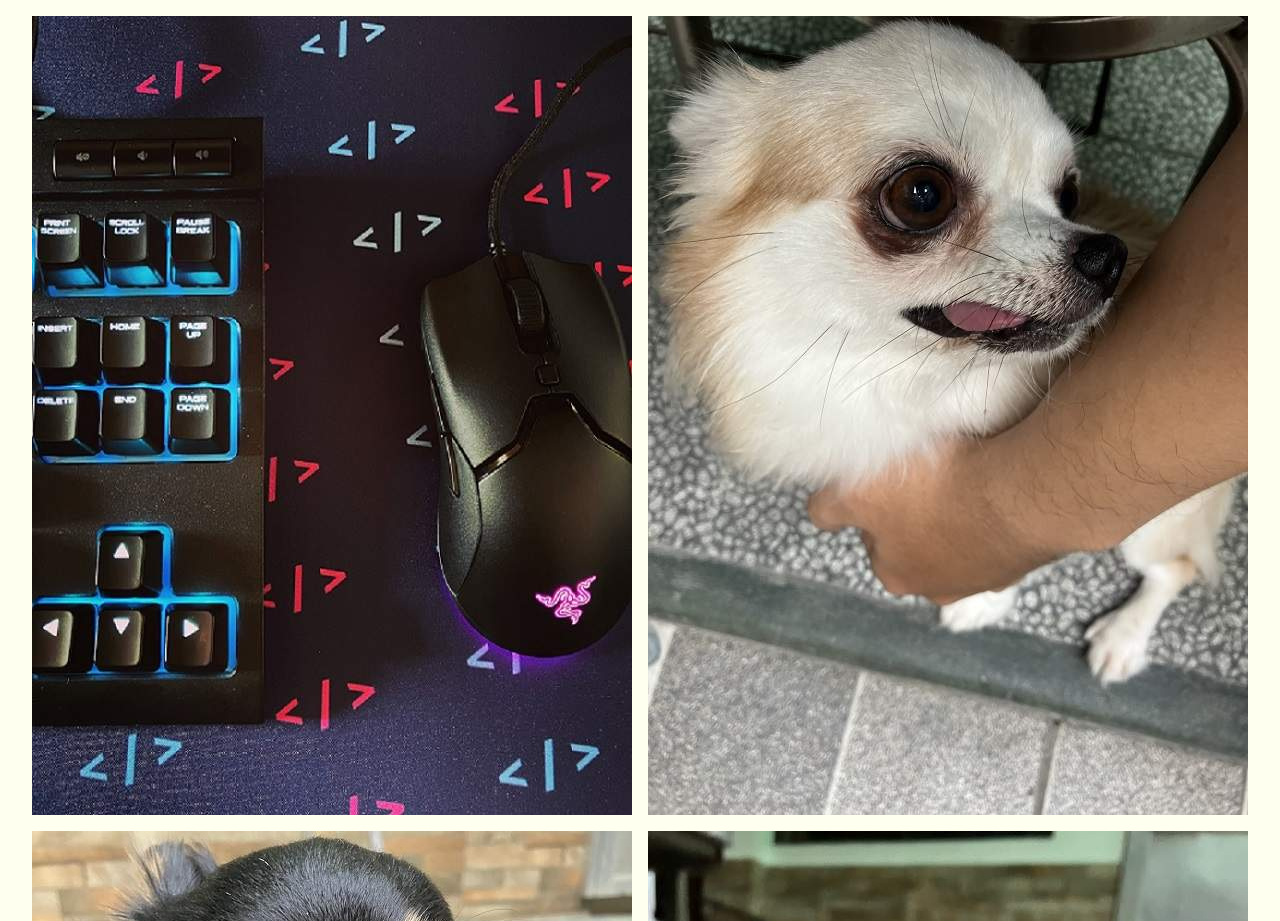
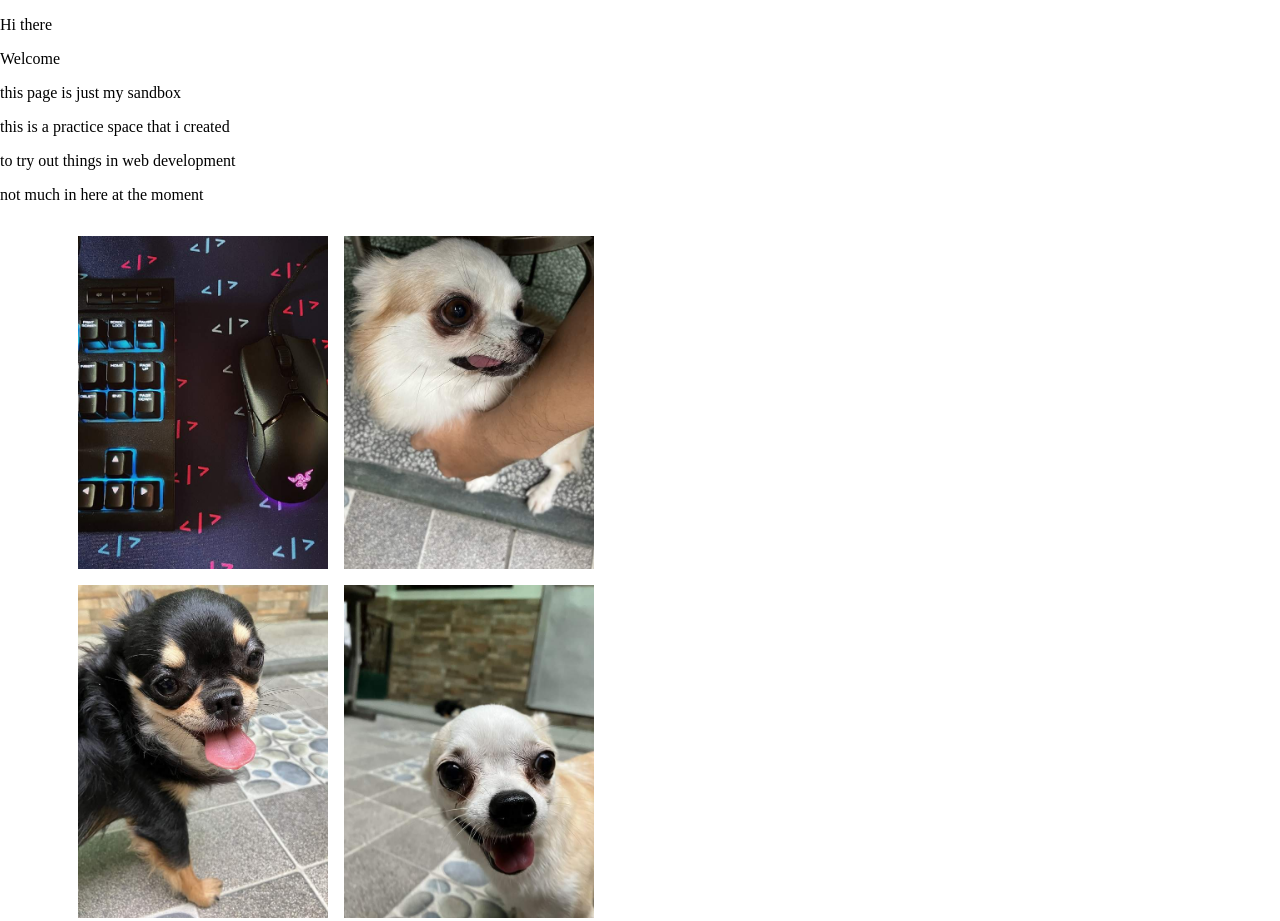
Before and after one commit to enzolibron/startup, a plain HTML site: page index.html in a window 1280 px wide. Shown: the top 921 px of the page. Drawn offline with Linux system fonts and the light colour scheme.

Commit message:
add some p's

```diff
--- a/index.html
+++ b/index.html
@@ -13,14 +13,14 @@
 </head>
 
 <body>
+    <p>Hi there</p>
+    <p>Welcome</p>
+    <p>this page is just my sandbox</p>
+    <p>this is a practice space that i created</p>
+    <p>to try out things in web development</p>
+    <p>not much in here at the moment</p>
     <div class="container">
-        <!-- <div class="image"><img src="./photos/ESKP3702.JPG" alt=gear"></div>
-        <div class="image"><img src="./photos/IMG_0008.JPG" alt="doggo"></div>
-        <div class="image"><img src="./photos/IMG_0020.JPG" alt="doggo"></div>
-        <div class="image"><img src="./photos/IMG_0061.JPG" alt="doggo"></div>
-        <div class="image"><img src="./photos/IMG_0455.JPG" alt="doggo"></div> -->
-
-        <img src="./photos/ESKP3702.JPG" alt=gear">
+        <img src="./photos/ESKP3702.JPG" alt="gear">
         <img src="./photos/IMG_0008.JPG" alt="doggo">
         <img src="./photos/IMG_0020.JPG" alt="doggo">
         <img src="./photos/IMG_0061.JPG" alt="doggo">
--- a/style.css
+++ b/style.css
@@ -1,7 +1,6 @@
 body {
   height: 100%;
   width: 100%;
-  background-color: ivory;
   margin: 0px;
   padding: 0px;
 }
@@ -12,8 +11,9 @@ body {
   display: flex;
   justify-content: center;
   flex-wrap: wrap;
+  width:50%;
 }
 
 img {
-  max-width: 100%;
+  max-width: 250px;
 }
```
